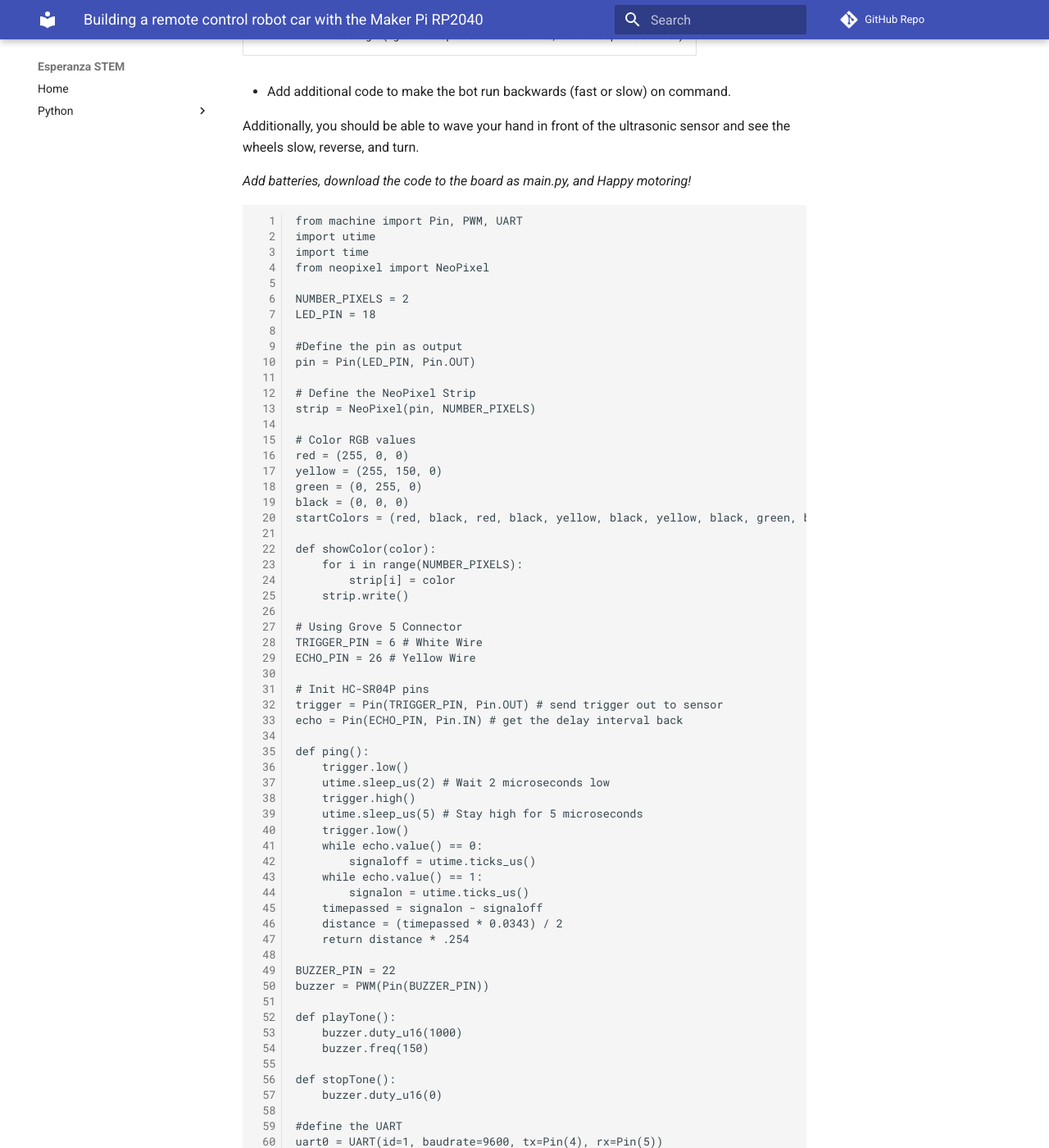
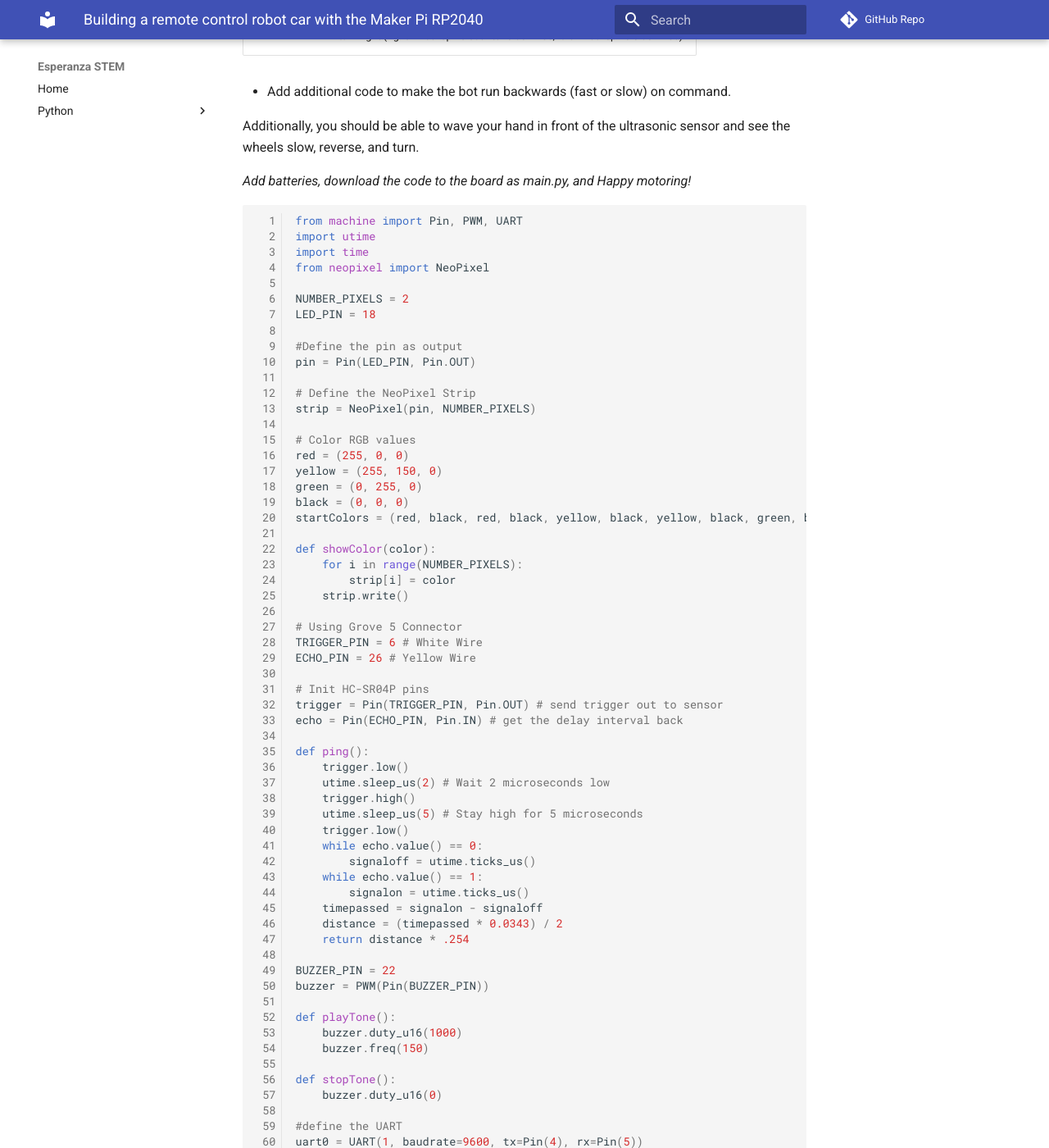
Before and after one commit to jetannenbaum/esperanzaSTEM, an MkDocs documentation site: the page built from docs/robotCar/makerPiRP2040Bot.md, in a window 1280 px wide and 1400 px high, scrolled down 10424 px. Shown: the whole window at 82% size. Built offline with MkDocs 1.6.1 and Material for MkDocs 9.7.7, drawn with Linux system fonts in a browser that asks for light colours; comment, search, counter and statistics services are not loaded; some of the changed text lies outside the part shown.

Commit message:
Update makerPiRP2040Bot.md
Updated the markup to include python tagging and fixed the uart initialization

````diff
--- a/docs/robotCar/makerPiRP2040Bot.md
+++ b/docs/robotCar/makerPiRP2040Bot.md
@@ -82,7 +82,7 @@ Connect the other end of the grove wire harness to the grove 3 port.  Using the
 N.B.: If you are using an Apple device to communicate with the bluetooth module, you must use the AT-09 module.  Apple does not support the HC-05 bluetooth version.
 
 This is the code:
-```
+```python
 from machine import Pin, UART
 
 # Get the data from the UART
@@ -118,7 +118,7 @@ Connect the other end of the grove wire harness to the grove 5 port.  Once conne
 
 The code is below
 
-```
+```python
 from machine import Pin
 import utime
 import time
@@ -211,7 +211,7 @@ Additionally, you should be able to wave your hand in front of the ultrasonic se
  _Add batteries, download the code to the board as main.py, and Happy motoring!_
 
 
-```
+```python
 from machine import Pin, PWM, UART
 import utime
 import time
@@ -271,7 +271,7 @@ def stopTone():
     buzzer.duty_u16(0)
 
 #define the UART
-uart0 = UART(id=1, baudrate=9600, tx=Pin(4), rx=Pin(5))
+uart0 = UART(1, baudrate=9600, tx=Pin(4), rx=Pin(5))
 
 # Get the data from the UART
 def readUartBytes(uart):
````
